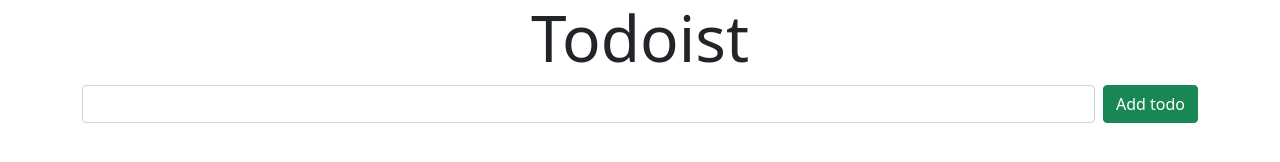
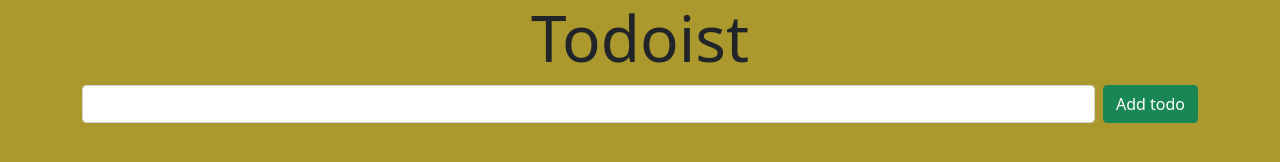
Before and after one commit to abdurashiidov/todolist2, a plain HTML site: page index.html in a window 1280 px wide. Drawn offline with nearby package versions, Linux system fonts and the light colour scheme.

Commit message:
add color

```diff
--- a/index.html
+++ b/index.html
@@ -19,6 +19,15 @@
     <title>Todoist</title>
   </head>
   <body>
+
+
+    <style>
+      body{
+        background-color: rgb(172, 153, 45);
+      }
+    </style>
+
+
     <div class="container">
       <h1 class="text-center display-3">Todoist</h1>
 
```
